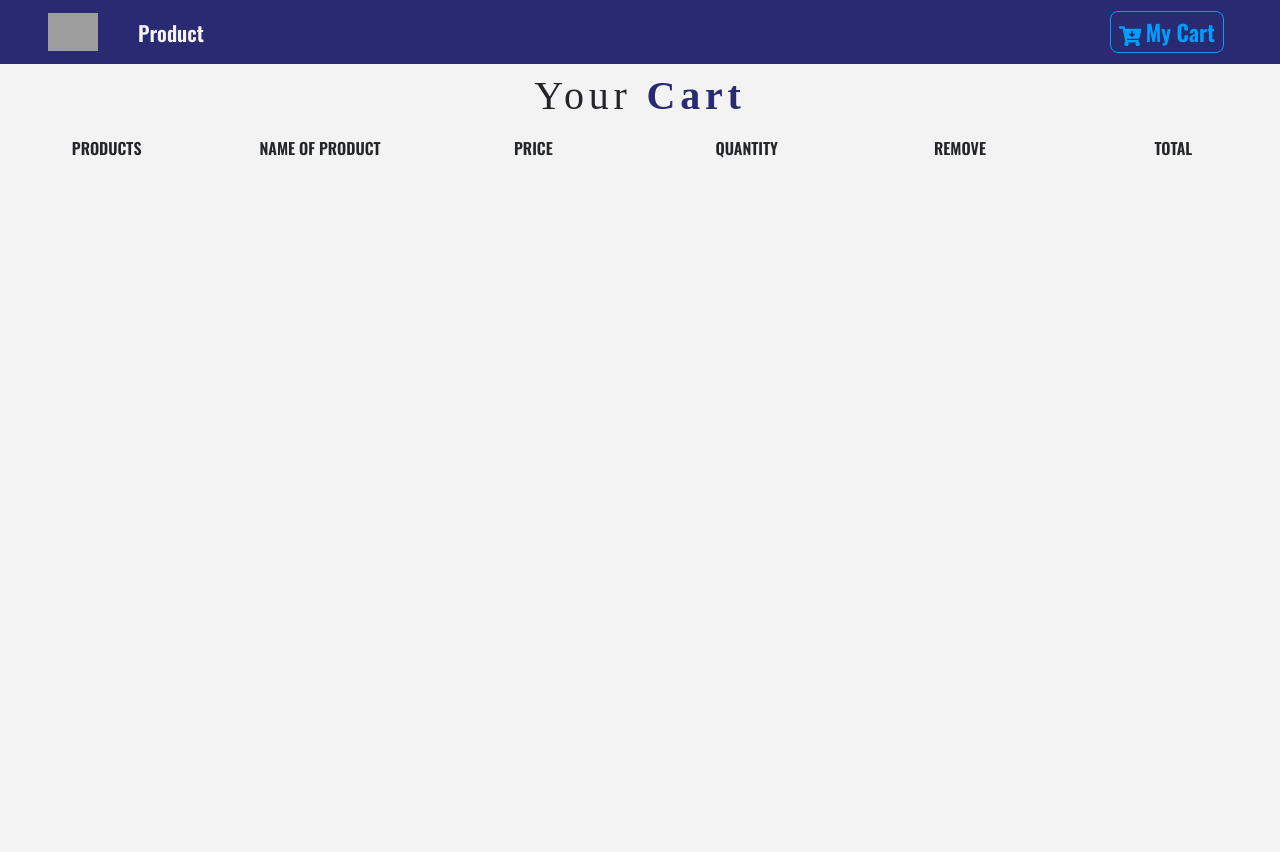
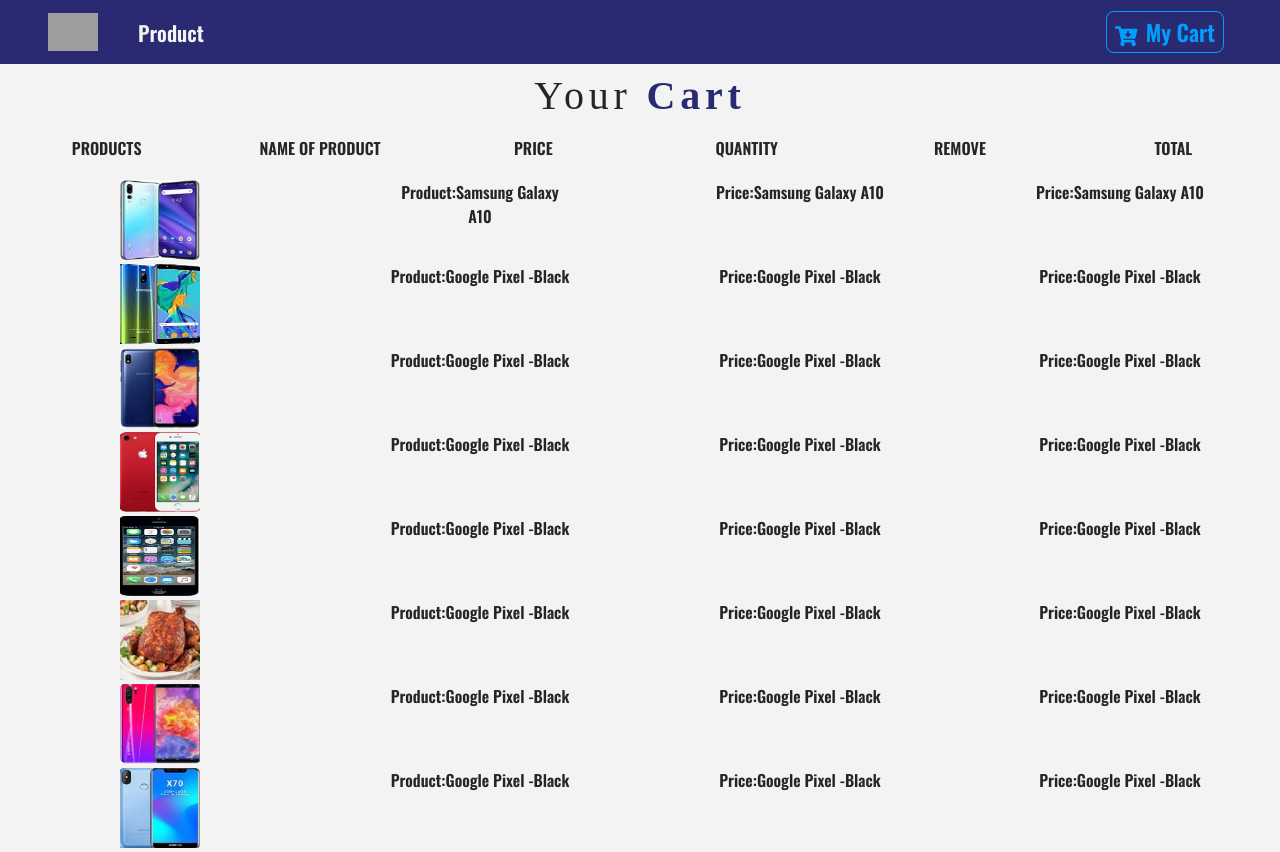
Before and after one commit to goraMbaye/boutique, a React (Create React App) app: page /cart in a window 1280 px wide. Before the commit the page ends 800 px from the top, so only its background shows below. Built offline with nearby package versions, Linux system fonts and the light colour scheme; grey boxes are pictures that could not be loaded.

Commit message:
retification panier

```diff
--- a/src/components/Navbar.js
+++ b/src/components/Navbar.js
@@ -22,7 +22,7 @@
              </ul>
              <Link to="/cart" className="ml-auto">
               <ButtonContainer>
-                 <span className="mr-1">
+                 <span className="mr-2">
                 <FaCartArrowDown />
                 </span>
                 my Cart
--- a/src/components/cart/Cart.js
+++ b/src/components/cart/Cart.js
@@ -1,13 +1,35 @@
 import React, { Component } from 'react';
 import Title from '../Title';
-import CartColumns from'./CartColumns'
+import CartColumns from'./CartColumns';
+import EmpityCart from'./EmpityCart';
+import { ProductConsumer } from '../../context';
+import CartList from './CartList';
 
 export default class  extends Component {
     render() {
         return (
             <section>
-                <Title name="your" title="cart"/>
-                <CartColumns />
+
+                <ProductConsumer>
+                    {value=>{
+                        const {cart}=value;
+                        if(cart.length > 0){
+                           return(
+                            <React.Fragment>
+                              <Title name="your" title="cart"/>
+                              <CartColumns />
+                              <CartList value={value}/>
+                            </React.Fragment>
+
+
+                           )
+                        }else{
+                           return <EmpityCart />
+                        }
+                    }}
+                </ProductConsumer>
+
+
             </section>
         )
     }
--- /dev/null
+++ b/src/components/cart/CartItem.js
@@ -0,0 +1,27 @@
+import React from 'react';
+
+export default function CartItem({item,value}) {
+    const {id,title,img,price,total,count}=item;
+    const {increment,decrement,removeItem}=value;
+
+    return  (
+        <div className="row my-1 text-capitalize text-center"   >
+             <div className="col-10 mx-auto col-lg-2">
+            < img src={img} style={{width:"5rem",height:"5rem"}} className="img-fluid" alt="product"/>
+            </div>
+            <div className="col-10 mx-auto col-lg-2">
+            <span className="col-lg-none">product:</span>
+            {title}
+            </div>
+            <div className="col-10 mx-auto col-lg-2">
+            <span className="col-lg-none">price:</span>
+            {title}
+            </div>
+            <div className="col-10 mx-auto col-lg-2 my-2 my-lg-0">
+            <span className="col-lg-none">price:</span>
+            {title}
+            </div>
+
+        </div>
+    );
+}
--- /dev/null
+++ b/src/components/cart/CartList.js
@@ -0,0 +1,17 @@
+import React from 'react';
+import CartItem from './CartItem';
+
+export default function CartList({value}) {
+    const {cart} =value;
+    console.log(value,cart);
+
+    return (
+        <div className="container-fluid">
+            {cart.map(item=>{
+                return <CartItem  key={item.id} item={item} value={value}/>
+            })}
+
+        </div>
+
+    )
+}
--- /dev/null
+++ b/src/components/cart/EmpityCart.js
@@ -0,0 +1,17 @@
+import React from 'react'
+
+export default function EmpityCart() {
+    return (
+        <div className="container mt-5">
+            <div className="row">
+            <div className="col-10 mx-auto text-center text-tilte">
+             <h1>
+               votre panier est vide
+            </h1>
+
+            </div>
+            </div>
+
+        </div>
+    )
+}
--- a/src/context.js
+++ b/src/context.js
@@ -7,7 +7,7 @@
     state={
      products:[],
      detailProducts:detailProduct,
-     cart:[],
+     cart:storeProducts,
      modalOpen:false,
      modalProduct:detailProduct,
      cartSubTotal:0,
```
